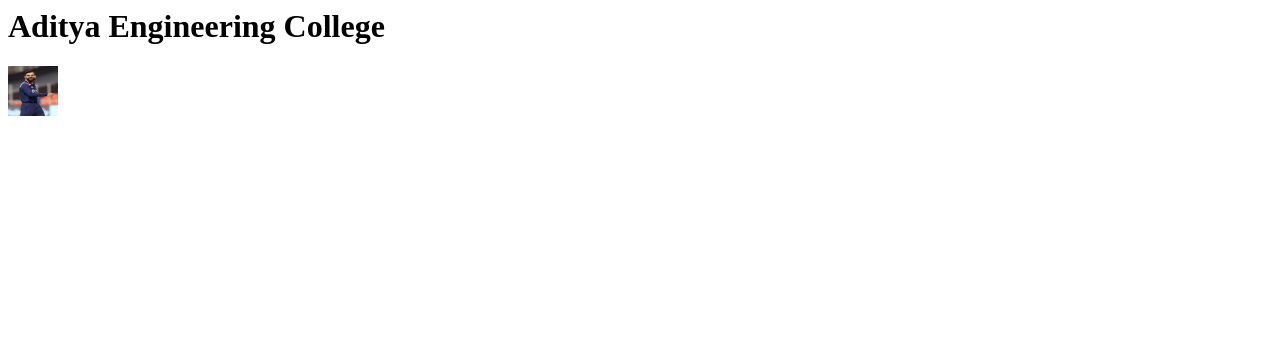
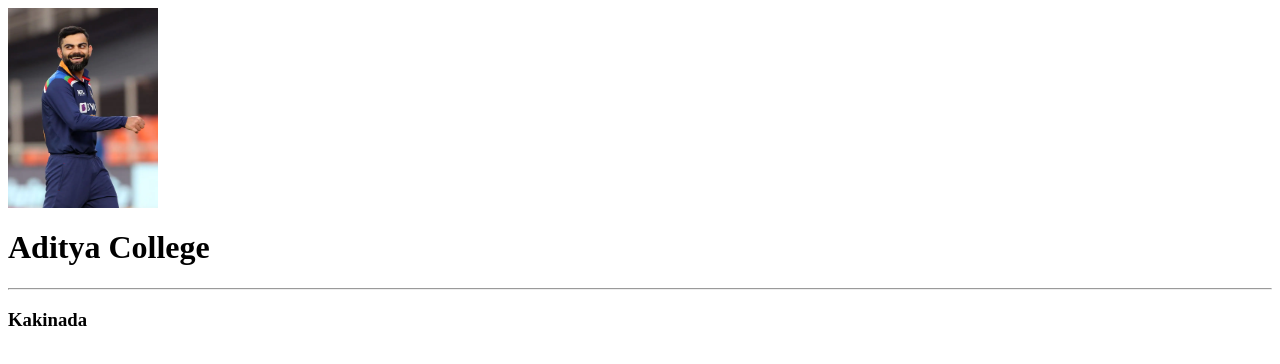
Before and after one commit to lakshmisravyasaripella/githubworkshop, a plain HTML site: page index.html in a window 1280 px wide. Drawn offline with Linux system fonts and the light colour scheme.

Commit message:
Update index.html

```diff
--- a/index.html
+++ b/index.html
@@ -3,7 +3,9 @@
 <title>Webpage</title>
 </head>
 <body>
-<h1>Aditya Engineering College</h1>
-<img src="kohli.jpg" width="50" height="50">
+ <img src="kohli.jpg" width="150" height="200">
+  <h1>Aditya College</h1>
+  <hr>
+  <h3>Kakinada</h3>
 </body>
 </html>
```
